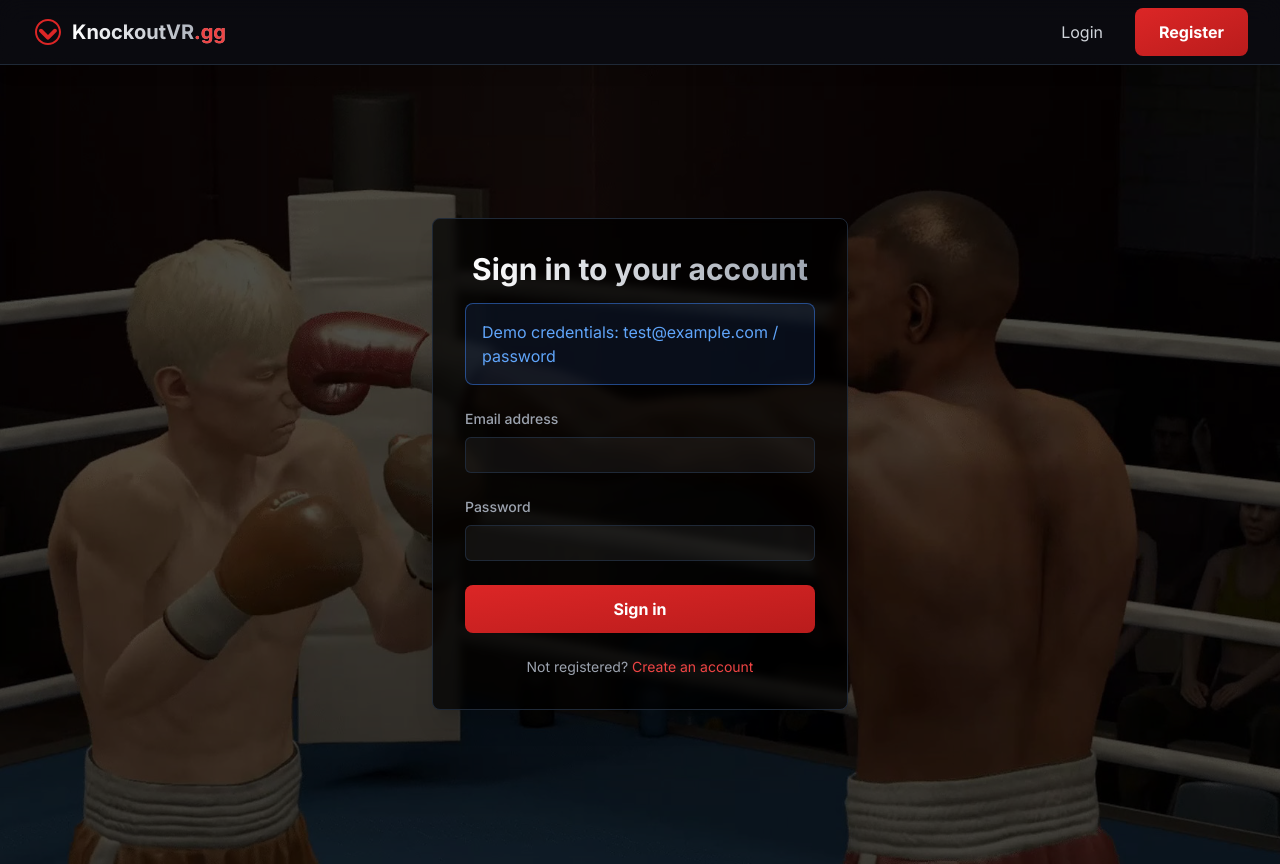
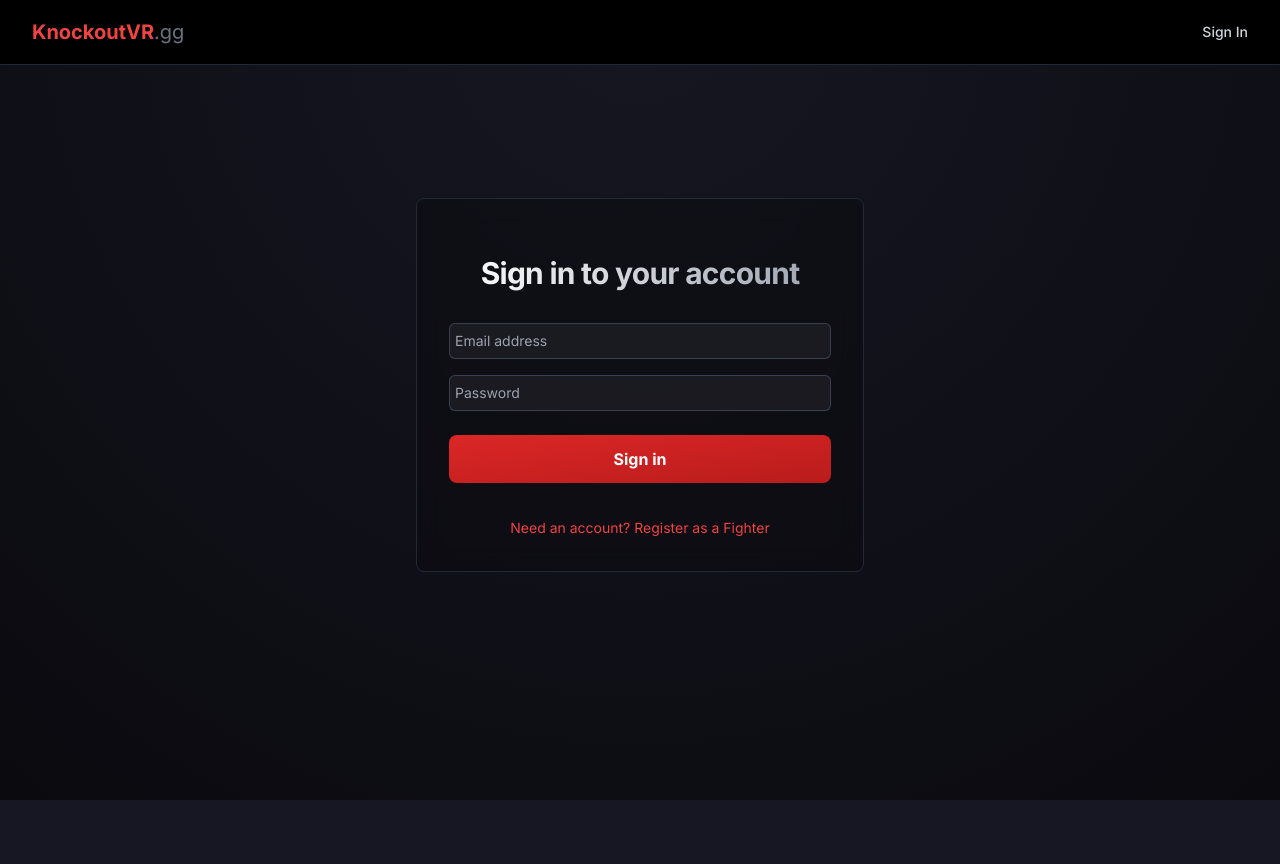
Before and after one commit to AndiousAndy/Test, a Next.js app: page /login in a window 1280 px wide. After the commit the page ends 800 px from the top, so only its background shows below. Built offline with nearby package versions, Linux system fonts and the light colour scheme; no server answers.

Commit message:
Add Supabase authentication and navbar with user session management

```diff
--- a/package.json
+++ b/package.json
@@ -17,6 +17,9 @@
   "dependencies": {
     "@heroicons/react": "^2.2.0",
     "@prisma/client": "^5.22.0",
+    "@supabase/auth-ui-react": "^0.4.7",
+    "@supabase/auth-ui-shared": "^0.1.8",
+    "@supabase/ssr": "^0.6.1",
     "@supabase/supabase-js": "^2.49.4",
     "bcryptjs": "^2.4.3",
     "clsx": "^2.1.1",
--- /dev/null
+++ b/src/app/auth/callback/route.ts
@@ -0,0 +1,19 @@
+import { createClient } from '@/lib/supabase/server'
+import { NextResponse } from 'next/server'
+
+export async function GET(request: Request) {
+  // The `/auth/callback` route is required for the server-side auth flow implemented
+  // by the SSR package. It exchanges an auth code for the user's session.
+  // https://supabase.com/docs/guides/auth/auth-helpers/nextjs#managing-sign-in-with-code-exchange
+  const requestUrl = new URL(request.url)
+  const code = requestUrl.searchParams.get('code')
+  const origin = requestUrl.origin
+
+  if (code) {
+    const supabase = createClient()
+    await supabase.auth.exchangeCodeForSession(code)
+  }
+
+  // URL to redirect to after sign in process completes
+  return NextResponse.redirect(`${origin}/`)
+}
--- a/src/app/layout.tsx
+++ b/src/app/layout.tsx
@@ -1,14 +1,14 @@
 import type { Metadata } from 'next'
 import { Inter } from 'next/font/google'
 import './globals.css'
+import Navbar from '@/components/navbar'
 import { Providers } from './providers'
-import { Navbar } from './components/Navbar'
 
 const inter = Inter({ subsets: ['latin'] })
 
 export const metadata: Metadata = {
-  title: 'KnockoutVR - Thrill of the Fight 2 Competitive Platform',
-  description: 'Join the ultimate Thrill of the Fight 2 competitive platform. Fight, win, and earn.',
+  title: 'KnockoutVR.gg',
+  description: 'Thrill of the Fight 2 Competitive Platform',
 }
 
 export default function RootLayout({
@@ -17,11 +17,11 @@ export default function RootLayout({
   children: React.ReactNode
 }) {
   return (
-    <html lang="en" className="scroll-smooth">
-      <body className={`${inter.className} bg-gradient-to-b from-background-start to-background-end text-white min-h-screen`}>
+    <html lang="en" className="h-full">
+      <body className={`${inter.className} min-h-full bg-background-end`}>
         <Providers>
           <Navbar />
-          <main className="pt-16">
+          <main>
             {children}
           </main>
         </Providers>
--- a/src/app/login/page.tsx
+++ b/src/app/login/page.tsx
@@ -1,110 +1,101 @@
 'use client';
 
+import { createClient } from '@/lib/supabase/client';
+import { useRouter } from 'next/navigation';
 import { useState } from 'react';
-import { useRouter } from 'next/navigation';
 import Link from 'next/link';
 
 export default function LoginPage() {
+  const supabase = createClient();
   const router = useRouter();
   const [error, setError] = useState('');
   const [isLoading, setIsLoading] = useState(false);
 
-
-
   const handleSubmit = async (e: React.FormEvent<HTMLFormElement>) => {
     e.preventDefault();
+    setError('');
     setIsLoading(true);
-    setError('');
 
     const formData = new FormData(e.currentTarget);
-    const email = formData.get('email');
-    const password = formData.get('password');
+    const email = formData.get('email') as string;
+    const password = formData.get('password') as string;
 
-    // Simulate login with placeholder data
-    if (email === 'test@example.com' && password === 'password') {
-      router.push('/dashboard');
-    } else {
-      setError('Invalid credentials');
+    try {
+      const { error } = await supabase.auth.signInWithPassword({
+        email,
+        password,
+      });
+
+      if (error) throw error;
+      router.push('/'); // or your dashboard route
+    } catch (err: any) {
+      setError(err.message || 'An error occurred');
+    } finally {
+      setIsLoading(false);
     }
-    setIsLoading(false);
   };
 
-
-
   return (
-    <div
-      className="relative min-h-screen flex items-center justify-center bg-cover bg-center bg-no-repeat"
-      style={{
-        backgroundImage: 'url("/images/knockout-punch.jpg")',
-        backgroundBlendMode: 'overlay',
-        backgroundColor: 'rgba(0, 0, 0, 0.7)'
-      }}
-    >
-      {/* Content */}
-      <div className="relative z-10 w-full max-w-md px-4 py-12">
-        <div className="bg-black/70 backdrop-blur-sm p-8 rounded-lg border border-gray-800 shadow-xl">
-          <div className="sm:mx-auto sm:w-full sm:max-w-sm">
-            <h2 className="text-center text-3xl font-bold bg-gradient-to-r from-white to-gray-400 bg-clip-text text-transparent">
+    <div className="flex min-h-[80vh] items-center justify-center">
+      <div className="w-full max-w-md space-y-8 bg-background-start/50 backdrop-blur-md p-8 rounded-lg border border-gray-800">
+        <div>
+          <h2 className="mt-6 text-center text-3xl font-bold tracking-tight bg-gradient-to-r from-white to-gray-400 bg-clip-text text-transparent">
             Sign in to your account
           </h2>
         </div>
 
-          <div className="mt-4 p-4 bg-blue-500/10 border border-blue-500/50 rounded-lg text-blue-400">
-            Demo credentials: test@example.com / password
-          </div>
-
         {error && (
-            <div className="mt-4 p-4 bg-red-500/10 border border-red-500/50 rounded-lg text-red-400">
+          <div className="bg-red-500/10 border border-red-500 text-red-500 px-4 py-2 rounded">
             {error}
           </div>
         )}
 
-          <form className="mt-6 space-y-6" onSubmit={handleSubmit}>
+        <form className="mt-8 space-y-6" onSubmit={handleSubmit}>
+          <div className="space-y-4 rounded-md">
             <div>
-              <label htmlFor="email" className="block text-sm font-medium text-gray-400">
-                Email address
-              </label>
+              <label htmlFor="email" className="sr-only">Email address</label>
               <input
                 id="email"
                 name="email"
                 type="email"
                 autoComplete="email"
                 required
-                className="mt-2 block w-full rounded-md border-0 py-1.5 bg-white/5 text-white shadow-sm ring-1 ring-inset ring-gray-800 focus:ring-2 focus:ring-inset focus:ring-red-500 sm:text-sm sm:leading-6"
+                className="relative block w-full rounded-md border-0 p-1.5 bg-white/5 text-white ring-1 ring-inset ring-gray-700 placeholder:text-gray-400 focus:z-10 focus:ring-2 focus:ring-inset focus:ring-red-500 sm:text-sm sm:leading-6"
+                placeholder="Email address"
               />
             </div>
-
             <div>
-              <label htmlFor="password" className="block text-sm font-medium text-gray-400">
-                Password
-              </label>
+              <label htmlFor="password" className="sr-only">Password</label>
               <input
                 id="password"
                 name="password"
                 type="password"
                 autoComplete="current-password"
                 required
-                className="mt-2 block w-full rounded-md border-0 py-1.5 bg-white/5 text-white shadow-sm ring-1 ring-inset ring-gray-800 focus:ring-2 focus:ring-inset focus:ring-red-500 sm:text-sm sm:leading-6"
+                className="relative block w-full rounded-md border-0 p-1.5 bg-white/5 text-white ring-1 ring-inset ring-gray-700 placeholder:text-gray-400 focus:z-10 focus:ring-2 focus:ring-inset focus:ring-red-500 sm:text-sm sm:leading-6"
+                placeholder="Password"
               />
+            </div>
           </div>
 
           <div>
             <button
               type="submit"
               disabled={isLoading}
-                className="btn-primary w-full"
+              className="btn-primary w-full disabled:opacity-50 disabled:cursor-not-allowed"
             >
               {isLoading ? 'Signing in...' : 'Sign in'}
             </button>
           </div>
         </form>
 
-          <p className="mt-6 text-center text-sm text-gray-400">
-            Not registered?{' '}
-            <Link href="/register" className="text-red-500 hover:text-red-400">
-              Create an account
+        <div className="text-center">
+          <Link
+            href="/register"
+            className="text-sm text-red-500 hover:text-red-400"
+          >
+            Need an account? Register as a Fighter
           </Link>
-          </p>
         </div>
       </div>
     </div>
--- a/src/app/register/page.tsx
+++ b/src/app/register/page.tsx
@@ -1,21 +1,15 @@
 'use client';
 
-import { useState, useEffect } from 'react';
+import { useState } from 'react';
 import { useRouter } from 'next/navigation';
-import { useSession, signIn } from 'next-auth/react';
 import Link from 'next/link';
+import { createClient } from '@/lib/supabase/client';
 
 export default function RegisterPage() {
   const router = useRouter();
-  const { data: session, status } = useSession();
+  const supabase = createClient();
   const [error, setError] = useState('');
   const [isLoading, setIsLoading] = useState(false);
-
-  useEffect(() => {
-    if (status === 'authenticated') {
-      router.push('/dashboard');
-    }
-  }, [status, router]);
 
   const handleSubmit = async (e: React.FormEvent<HTMLFormElement>) => {
     e.preventDefault();
@@ -32,54 +26,29 @@ export default function RegisterPage() {
     };
 
     try {
-      const res = await fetch('/api/register', {
-        method: 'POST',
-        headers: {
-          'Content-Type': 'application/json',
-        },
-        body: JSON.stringify(data),
+      const { error } = await supabase.auth.signUp({
+        email: data.email,
+        password: data.password,
+        options: {
+          data: {
+            username: data.username,
+            totf2_id: data.totfId,
+            discord_username: data.discordTag,
+          }
+        }
       });
 
-      const result = await res.json();
+      if (error) throw error;
 
-      if (!res.ok) {
-        throw new Error(result.error || 'Registration failed');
-      }
-
-      // Auto login after registration
-      const signInResult = await signIn('credentials', {
-        email: data.email,
-        password: data.password,
-        redirect: false,
-      });
-
-      if (signInResult?.error) {
-        setError('Registration successful but login failed. Please try logging in.');
-      } else {
-        router.push('/dashboard');
-        router.refresh();
-      }
-    } catch (error) {
-      setError(error instanceof Error ? error.message : 'Registration failed');
+      // Show success message
+      alert('Please check your email to confirm your registration.');
+      router.push('/login');
+    } catch (error: any) {
+      setError(error.message || 'Registration failed');
     } finally {
       setIsLoading(false);
     }
   };
-
-  if (status === 'loading') {
-    return (
-      <div className="flex min-h-[80vh] items-center justify-center">
-        <div className="text-center">
-          <div className="animate-spin rounded-full h-12 w-12 border-t-2 border-b-2 border-red-500 mx-auto"></div>
-          <p className="mt-4 text-gray-400">Loading...</p>
-        </div>
-      </div>
-    );
-  }
-
-  if (status === 'authenticated') {
-    return null; // This will prevent any flash of the form while redirecting
-  }
 
   return (
     <div className="flex min-h-[80vh] items-center justify-center">
@@ -187,6 +156,12 @@ export default function RegisterPage() {
             </button>
           </div>
         </form>
+
+        <div className="text-center">
+          <Link href="/login" className="text-sm text-red-500 hover:text-red-400">
+            Already have an account? Sign in
+          </Link>
+        </div>
       </div>
     </div>
   );
--- /dev/null
+++ b/src/components/navbar.tsx
@@ -0,0 +1,97 @@
+'use client';
+
+import { createClient } from '@/lib/supabase/client';
+import { User } from '@supabase/supabase-js';
+import Link from 'next/link';
+import { useRouter } from 'next/navigation';
+import { useEffect, useState } from 'react';
+
+export default function Navbar() {
+  const [user, setUser] = useState<User | null>(null);
+  const supabase = createClient();
+  const router = useRouter();
+
+  useEffect(() => {
+    // Get initial session
+    supabase.auth.getSession().then(({ data: { session } }) => {
+      setUser(session?.user ?? null);
+    });
+
+    // Listen for auth changes
+    const { data: { subscription } } = supabase.auth.onAuthStateChange((_event, session) => {
+      setUser(session?.user ?? null);
+    });
+
+    return () => subscription.unsubscribe();
+  }, [supabase.auth]);
+
+  const handleSignOut = async () => {
+    await supabase.auth.signOut();
+    router.push('/login');
+  };
+
+  return (
+    <nav className="bg-black border-b border-gray-800">
+      <div className="max-w-7xl mx-auto px-4 sm:px-6 lg:px-8">
+        <div className="flex items-center justify-between h-16">
+          <div className="flex items-center">
+            <Link href="/" className="flex items-center">
+              <span className="text-red-500 text-xl font-bold">KnockoutVR</span>
+              <span className="text-gray-500 text-xl">.gg</span>
+            </Link>
+            {user && (
+              <div className="hidden md:block ml-10">
+                <div className="flex items-baseline space-x-4">
+                  <Link
+                    href="/dashboard"
+                    className="text-gray-300 hover:text-white px-3 py-2 rounded-md text-sm font-medium"
+                  >
+                    Dashboard
+                  </Link>
+                  <Link
+                    href="/my-matches"
+                    className="text-gray-300 hover:text-white px-3 py-2 rounded-md text-sm font-medium"
+                  >
+                    My Matches
+                  </Link>
+                  <Link
+                    href="/create-match"
+                    className="bg-red-600 text-white px-3 py-2 rounded-md text-sm font-medium hover:bg-red-700"
+                  >
+                    Create Match
+                  </Link>
+                </div>
+              </div>
+            )}
+          </div>
+
+          <div className="flex items-center">
+            {user ? (
+              <div className="flex items-center space-x-4">
+                <div className="flex items-center">
+                  <span className="text-gray-300 text-sm mr-2">Fighter:</span>
+                  <span className="text-white font-medium">
+                    {user.user_metadata?.username || user.email}
+                  </span>
+                </div>
+                <button
+                  onClick={handleSignOut}
+                  className="text-gray-300 hover:text-white text-sm font-medium"
+                >
+                  Sign Out
+                </button>
+              </div>
+            ) : (
+              <Link
+                href="/login"
+                className="text-gray-300 hover:text-white text-sm font-medium"
+              >
+                Sign In
+              </Link>
+            )}
+          </div>
+        </div>
+      </div>
+    </nav>
+  );
+}
--- /dev/null
+++ b/src/lib/supabase/client.ts
@@ -0,0 +1,9 @@
+import { createBrowserClient } from '@supabase/ssr';
+
+export function createClient() {
+  // Create a supabase client on the browser with project's credentials
+  return createBrowserClient(
+    process.env.NEXT_PUBLIC_SUPABASE_URL!,
+    process.env.NEXT_PUBLIC_SUPABASE_ANON_KEY!
+  );
+}
--- /dev/null
+++ b/src/lib/supabase/server.ts
@@ -0,0 +1,37 @@
+import { createServerClient, type CookieOptions } from '@supabase/ssr'
+import { cookies } from 'next/headers'
+
+export function createClient() {
+  const cookieStore = cookies()
+
+  // Create a server-side Supabase client with cookie handling
+  return createServerClient(
+    process.env.NEXT_PUBLIC_SUPABASE_URL!,
+    process.env.NEXT_PUBLIC_SUPABASE_ANON_KEY!,
+    {
+      cookies: {
+        get(name: string) {
+          return cookieStore.get(name)?.value
+        },
+        set(name: string, value: string, options: CookieOptions) {
+          try {
+            cookieStore.set({ name, value, ...options })
+          } catch (error) {
+            // The `set` method was called from a Server Component.
+            // This can be ignored if you have middleware refreshing
+            // user sessions.
+          }
+        },
+        remove(name: string, options: CookieOptions) {
+          try {
+            cookieStore.set({ name, value: '', ...options })
+          } catch (error) {
+            // The `delete` method was called from a Server Component.
+            // This can be ignored if you have middleware refreshing
+            // user sessions.
+          }
+        },
+      },
+    }
+  )
+}
```
Also changed, not shown: src/middleware.ts (added, +77 -0 lines), 1 other file (tests, documents, lock files or other folders). Lines whose indentation alone changed are shown as unchanged.
